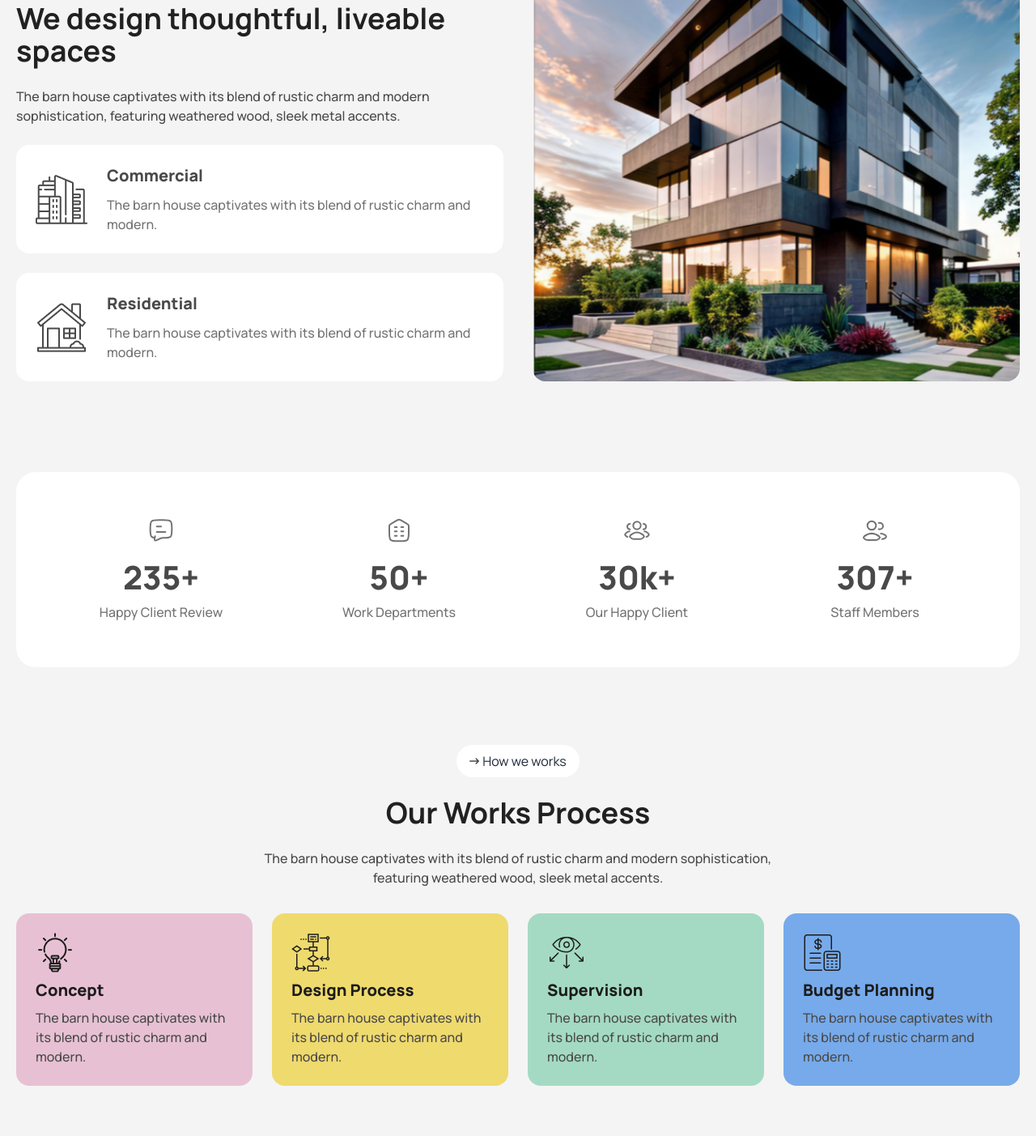
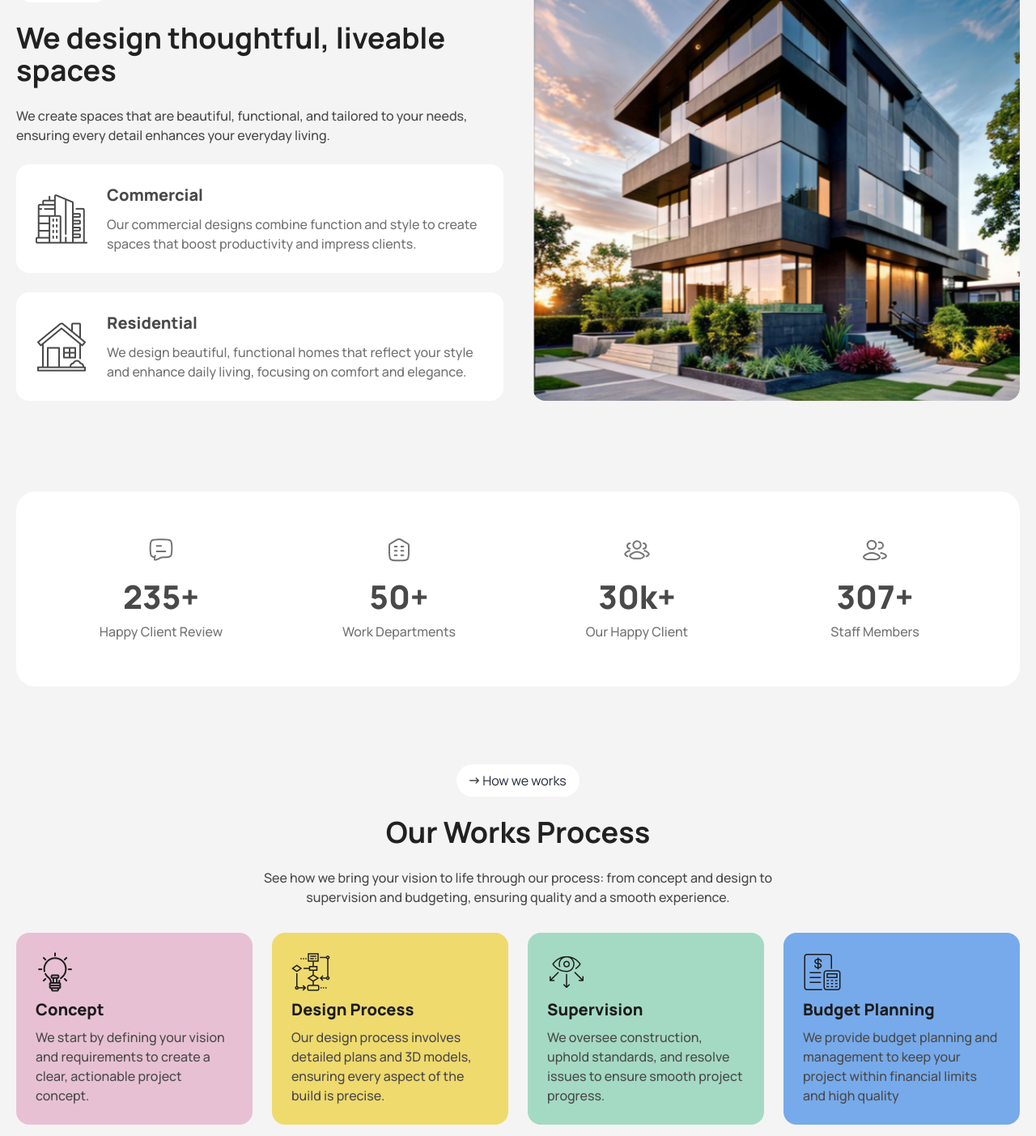
Before and after one commit to Md-Huzaifa-Islam/Assignment--03, a plain HTML site: page index.html in a window 1280 px wide. Shown: the part 1077-2480 px from the top of the page at 81% size. Drawn offline with nearby package versions, Linux system fonts and the light colour scheme.

Commit message:
replaced all dummy texts

```diff
--- a/index.html
+++ b/index.html
@@ -11,9 +11,11 @@
   <link href="https://cdn.jsdelivr.net/npm/daisyui@4.12.10/dist/full.min.css" rel="stylesheet" type="text/css" />
   <script src="https://cdn.tailwindcss.com"></script>
 
-  <style>
-    @import url("https://fonts.googleapis.com/css2?family=Manrope:wght@200..800&display=swap");
-  </style>
+
+  <!-- google fonts link  -->
+  <link rel="preconnect" href="https://fonts.googleapis.com">
+  <link rel="preconnect" href="https://fonts.gstatic.com" crossorigin>
+  <link href="https://fonts.googleapis.com/css2?family=Manrope:wght@200..800&display=swap" rel="stylesheet">
 
   <!-- tailwind config  -->
   <script>
@@ -146,7 +148,7 @@
     <!-- banner section  -->
 
     <div
-      class="flex flex-col md:container md:mx-auto items-center space-y-5 md:mx-auto md:max-w-2xl lg:w-11/12 lg:max-w-5xl lg:space-y-8 2xl:max-w-none">
+      class="flex flex-col md:container md:mx-auto items-center space-y-5 md:max-w-2xl lg:w-11/12 lg:max-w-5xl lg:space-y-8 2xl:max-w-none">
       <!-- first banner part  -->
       <div class="flex flex-col items-center space-y-4 text-center lg:space-y-6">
         <div class="w-10/12 md:max-w-md lg:max-w-xl">
@@ -156,10 +158,10 @@
           A barn house of this design has a striking appearance
         </h1>
         <p class="text-sm font-medium text-[#494949] md:text-base">
-          The barn house captivates with its blend of rustic charm
-          and modern sophistication, featuring weathered wood,
-          sleek metal accents, and large windows that flood the
-          space with natural light.
+          This barn house combines rustic charm with modern elegance, featuring clean lines and open spaces that create
+          a striking appearance. Large windows bring in natural light, enhancing the beauty of the natural wood and
+          high-quality materials. Perfect for both countryside and suburban settings, this design offers a unique blend
+          of tradition and contemporary style.
         </p>
       </div>
 
@@ -206,8 +208,8 @@
             We design thoughtful, liveable spaces
           </h1>
           <p class="text-sm font-medium text-center lg:text-left md:max-w-2xl mx-auto text-[#494949] md:text-base">
-            The barn house captivates with its blend of rustic charm and modern sophistication, featuring weathered
-            wood, sleek metal accents.
+            We create spaces that are beautiful, functional, and tailored to your needs, ensuring every detail enhances
+            your everyday living.
           </p>
 
           <!-- inside div part  -->
@@ -217,8 +219,8 @@
               <div class="w-10 lg:w-16"><img src="./assets/images/commercial.png" alt="" class="w-full"></div>
               <div class="space-y-[10px]">
                 <h3 class="text-[#494949] text-base font-extrabold md:text-lg lg:text-xl">Commercial</h3>
-                <p class="text-[#737373] font-medium">The barn house captivates with its blend of rustic charm and
-                  modern.</p>
+                <p class="text-[#737373] font-medium">Our commercial designs combine function and style to create spaces
+                  that boost productivity and impress clients.</p>
               </div>
             </div>
             <div
@@ -226,8 +228,8 @@
               <div class="w-10 lg:w-16"><img src="./assets/images/residential.png" alt="" class="w-full"></div>
               <div class="space-y-[10px]">
                 <h3 class="text-[#494949] text-base font-extrabold md:text-lg lg:text-xl">Residential</h3>
-                <p class="text-[#737373] font-medium">The barn house captivates with its blend of rustic charm and
-                  modern.</p>
+                <p class="text-[#737373] font-medium">We design beautiful, functional homes that reflect your style and
+                  enhance daily living, focusing on comfort and elegance.</p>
               </div>
             </div>
           </div>
@@ -339,9 +341,8 @@
             Our Works Process
           </h1>
           <p class="text-sm font-medium text-[#494949] md:text-base">
-            The barn house captivates with its blend of rustic
-            charm and modern sophistication, featuring weathered
-            wood, sleek metal accents.
+            See how we bring your vision to life through our process: from concept and design to supervision and
+            budgeting, ensuring quality and a smooth experience.
           </p>
         </div>
 
@@ -355,8 +356,7 @@
               Concept
             </h3>
             <p class="font-medium text-[#494949]">
-              The barn house captivates with its blend of
-              rustic charm and modern.
+              We start by defining your vision and requirements to create a clear, actionable project concept.
             </p>
           </div>
           <div class="w-full space-y-2 rounded-2xl bg-[#EFDA6E] p-6 md:w-auto">
@@ -367,8 +367,7 @@
               Design Process
             </h3>
             <p class="font-medium text-[#494949]">
-              The barn house captivates with its blend of
-              rustic charm and modern.
+              Our design process involves detailed plans and 3D models, ensuring every aspect of the build is precise.
             </p>
           </div>
           <div class="w-full space-y-2 rounded-2xl bg-[#A4DAC3] p-6 md:w-auto">
@@ -379,8 +378,7 @@
               Supervision
             </h3>
             <p class="font-medium text-[#494949]">
-              The barn house captivates with its blend of
-              rustic charm and modern.
+              We oversee construction, uphold standards, and resolve issues to ensure smooth project progress.
             </p>
           </div>
           <div class="w-full space-y-2 rounded-2xl bg-[#77AAEA] p-6 md:w-auto">
@@ -391,8 +389,7 @@
               Budget Planning
             </h3>
             <p class="font-medium text-[#494949]">
-              The barn house captivates with its blend of
-              rustic charm and modern.
+              We provide budget planning and management to keep your project within financial limits and high quality
             </p>
           </div>
         </div>
@@ -419,9 +416,8 @@
             Our Latest Portfolio
           </h1>
           <p class="text-sm font-medium text-[#494949] md:text-base">
-            The barn house captivates with its blend of rustic
-            charm and modern sophistication, featuring weathered
-            wood, sleek metal accents.
+            Explore our latest projects, highlighting our expertise and innovation in design and construction, with a
+            focus on quality and aesthetics.
           </p>
         </div>
 
@@ -438,8 +434,9 @@
               </div>
               <div class="space-y-4">
                 <h3 class="text-[#494949] text-xl font-extrabold md:text-2xl">Commercial</h3>
-                <p class="text-[#737373] text-base font-medium">The barn house captivates with its blend of rustic charm
-                  and modern. The barn house captivates with its blend of rustic charm and modern .</p>
+                <p class="text-[#737373] text-base font-medium">Check out our latest commercial projects, blending
+                  innovative design with practical functionality, reflecting our dedication to quality and creativity.
+                </p>
                 <a class="flex cursor-pointer items-center space-x-2">
                   <!-- btn text -->
                   <p class="text-base font-bold text-[#212121] md:text-lg">
@@ -491,8 +488,8 @@
               </div>
               <div class="space-y-4">
                 <h3 class="text-[#494949] text-xl font-extrabold md:text-2xl">Commercial</h3>
-                <p class="text-[#737373] text-base font-medium">The barn house captivates with its blend of rustic charm
-                  and modern.</p>
+                <p class="text-[#737373] text-base font-medium">See our latest commercial projects, where design meets
+                  functionality and quality.</p>
                 <a class="flex cursor-pointer items-center space-x-2">
                   <!-- btn text -->
                   <p class="text-base font-bold text-[#212121] md:text-lg">
@@ -548,9 +545,8 @@
             Read Our Articles and News
           </h1>
           <p class="text-sm font-medium text-[#494949] md:text-base">
-            The barn house captivates with its blend of rustic
-            charm and modern sophistication, featuring weathered
-            wood, sleek metal accents.
+            Stay informed with our latest articles and updates. Discover insights, trends, and news from our industry to
+            keep you up-to-date and engaged.
           </p>
         </div>
 
@@ -591,8 +587,8 @@
                 home.
               </h2>
               <p class="text-base font-normal text-[#737373]">
-                The barn house captivates with its blend of
-                rustic charm and modern.
+                Start by assessing your space and style to choose furniture that enhances both functionality and
+                aesthetics
               </p>
               <a class="flex cursor-pointer items-center space-x-2">
                 <!-- btn text -->
@@ -642,12 +638,11 @@
                 </div>
               </div>
               <h2 class="text-xl font-extrabold text-[#494949]">
-                How to choose the furniture right of your
-                home.
+                How to choose the structure right of your home.
               </h2>
               <p class="text-base font-normal text-[#737373]">
-                The barn house captivates with its blend of
-                rustic charm and modern.
+                Begin by evaluating your needs and preferences to select a structure that offers both functionality and
+                aesthetic appeal.
               </p>
               <a class="flex cursor-pointer items-center space-x-2">
                 <!-- btn text -->
@@ -697,13 +692,12 @@
                 </div>
               </div>
               <h2 class="text-xl font-extrabold text-[#494949]">
-                How to choose the furniture right of your
+                How to choose the color right of your
                 home.
               </h2>
               <p class="text-base font-normal text-[#737373]">
-                The barn house captivates with its blend of
-                rustic charm and modern.
-              </p>
+                Select colors that complement your room’s natural light and existing decor to create a cohesive and
+                inviting atmosphere in your home </p>
               <a class="flex cursor-pointer items-center space-x-2">
                 <!-- btn text -->
                 <p class="text-base font-bold text-[#212121] md:text-lg">
@@ -732,7 +726,7 @@
         <!-- Text part  -->
         <div class="mx-auto space-y-4 text-center md:max-w-2xl md:space-y-6">
           <!-- badge part -->
-          <div class="mx-auto flex w-max items-center space-x-1 rounded-full bg-[#ABEF5F33] bg-white px-4 py-2">
+          <div class="mx-auto flex w-max items-center space-x-1 rounded-full bg-[#ABEF5F33]  px-4 py-2">
             <svg xmlns="http://www.w3.org/2000/svg" height="12" width="12" viewBox="0 0 512 512">
               <!--!Font Awesome Free 6.6.0 by @fontawesome - https://fontawesome.com License - https://fontawesome.com/license/free Copyright 2024 Fonticons, Inc.-->
               <path fill="#494949"
@@ -745,9 +739,8 @@
             Let’s Discuss Next Project
           </h1>
           <p class="text-sm font-medium text-[#494949] md:text-base">
-            The barn house captivates with its blend of rustic
-            charm and modern sophistication, featuring weathered
-            wood, sleek metal accents.
+            Ready to start your next project? Get in touch with us to discuss your ideas, needs, and how we can turn
+            your vision into reality. We’re here to help every step of the way.
           </p>
         </div>
 
@@ -812,9 +805,7 @@
       </div>
       <div class="space-y-4 text-center">
         <p class="mx-auto w-11/12 max-w-2xl font-medium text-[#737373]">
-          The barn house captivates with its blend of rustic charm
-          and modern sophistication, featuring weathered wood,
-          sleek metal accents.
+          Designing Spaces, Building Dreams. Committed to quality, innovation, and excellence in every project.
         </p>
       </div>
       <ul class="mx-auto w-max space-y-8 text-center md:flex md:items-center md:space-x-24 md:space-y-0 lg:space-x-28">
```
Also changed, not shown: 1 other file.
